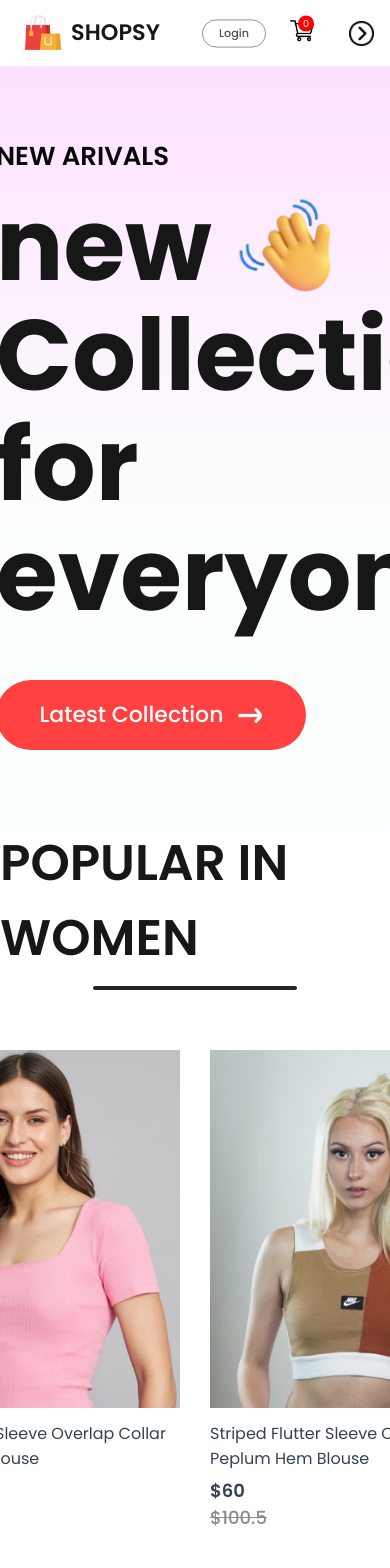
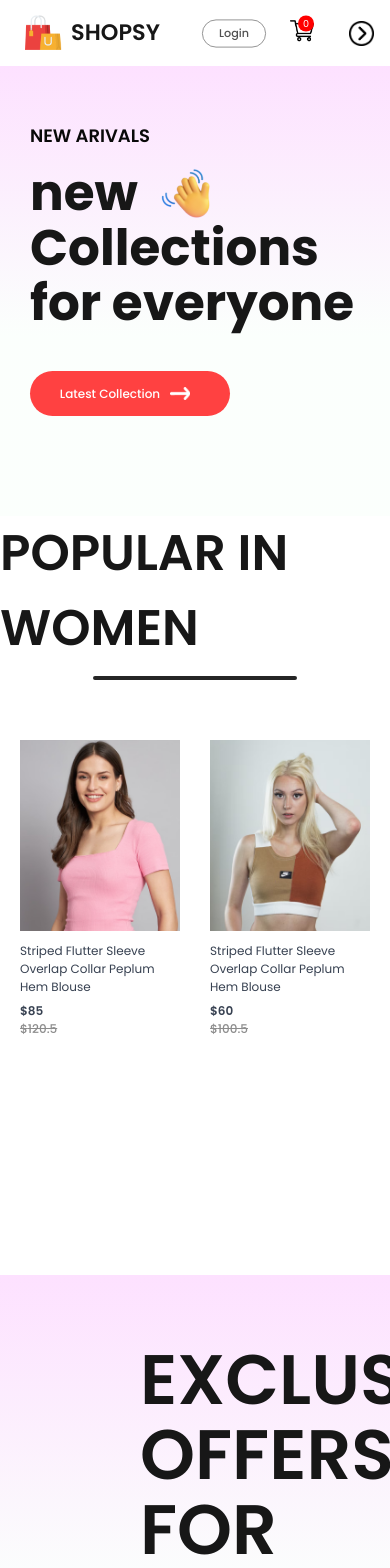
Before and after one commit to souravcodes1080/mern-ecommerce, a React (Vite) app in the folder frontend/: page / in a window 390 px wide. Shown: the top 1568 px of the page. Built offline with nearby package versions, Linux system fonts and the light colour scheme.

Commit message:
hero responsive

```diff
--- a/frontend/src/Components/Hero/Hero.jsx
+++ b/frontend/src/Components/Hero/Hero.jsx
@@ -23,11 +23,11 @@
                 <div className="">
                   Latest Collection
                 </div>
-                <img src={arrow_icon} alt="arrow" />
+                <img src={arrow_icon} alt="arrow" className='arrow_icon' />
               </div>
             </div>
             <div className="hero-right">
-              <img src={hero_image} alt="hero_img" width={"80%"}/>
+              <img src={hero_image} alt="hero_img" width={"550px"}/>
             </div>
         </div>
     </>
--- a/frontend/src/Components/Hero/hero.css
+++ b/frontend/src/Components/Hero/hero.css
@@ -1,11 +1,13 @@
 .hero{
-    height: 90vh;
+    /* height: 100vh; */
+    padding-top: 100px;
+    padding-bottom: 200px;
     background: linear-gradient(180deg, #fde1ff, #e1ffea22 60%);
     display: flex;
-    justify-content: center;
+    /* justify-content: center; */
 }
 .hero-left{
-    /* flex: 1; */
+    flex: 1;
     display: flex;
     flex-direction: column;
     justify-content: center;
@@ -59,3 +61,111 @@
     align-items: center;
     justify-content: center;
 }
+@media(max-width:1280px){
+    .hero{
+        padding-top: 100px;
+        padding-bottom: 100px;
+    }
+    .hero-left{
+        padding-left: 100px;
+    }
+    .hero-left h2{
+        font-size: 22px;
+    }
+    .hero-left p{
+        font-size: 60px;
+    }
+    .hero-hand-icon img{
+        width: 80px;
+    }
+    .hero-latest-button{
+        gap: 10px;
+        width: 250px;
+        height: 60px;
+        margin-top: 20px;
+        font-size: 18px;
+    }
+    .hero-right img{
+        width: 400px;
+    }
+}
+
+@media(max-width:1024px){
+    .hero{
+        padding-top: 100px;
+        padding-bottom: 100px;
+    }
+    .hero-left{
+        padding-left: 80px;
+    }
+    .hero-left h2{
+        font-size: 20px;
+    }
+    .hero-left p{
+        font-size: 50px;
+    }
+    .hero-hand-icon img{
+        width: 65px;
+    }
+    .hero-latest-button{
+        width: 220px;
+        height: 50px;
+        font-size: 16px;
+    }
+    .hero-right img{
+        width: 300px;
+    }
+}
+@media(max-width:800px){
+    .hero{
+        padding-top: 60px;
+        padding-bottom: 100px;
+    }
+    .hero-left{
+        padding-left: 30px;
+    }
+    .hero-left h2{
+        font-size: 16px;
+    }
+    .hero-left p{
+        font-size: 40px;
+    }
+    .hero-hand-icon img{
+        width: 50px;
+    }
+    .hero-latest-button{
+        width: 175px;
+        height: 40px;
+        font-size: 12px;
+    }
+    .arrow_icon{
+        padding-right: 10px;
+        width: 20px;
+    }
+    .hero-right img{
+        width: 200px;
+    }
+}
+
+@media(max-width:500px){
+    .hero{
+        flex-direction: column;
+    }
+    .hero-right{
+        display: none;
+    }
+    .hero-left h2{
+        font-size: 18px;
+    }
+    .hero-left p{
+        font-size: 50px;
+    }
+    .hero-hand-icon img{
+        width: 55px;
+    }
+    .hero-latest-button{
+        width: 200px;
+        height: 45px;
+        /* font-size: 12px; */
+    }
+}
--- a/frontend/src/Components/Item/item.css
+++ b/frontend/src/Components/Item/item.css
@@ -1,7 +1,9 @@
 .item{
-    width: 300px;
+    width: 280px;
 }
-
+.item img{
+    width: 100%;
+}
 .item p{
     margin: 6px 0;
 }
@@ -29,3 +31,46 @@
     text-decoration: none;
     color: #374151;
 }
+
+@media(max-width:1280px){
+    .item{
+        width: 220px;
+        font-size: 14px;
+    }
+    .item-price-old{
+        font-size: 14px;
+    }
+    .item-price-new{
+        font-size: 14px;
+    }
+}
+@media(max-width:1024px){
+    .item{
+        width: 170px;
+        font-size: 13px;
+    }
+    .item-price-old{
+        font-size: 13px;
+    }
+    .item-price-new{
+        font-size: 13px;
+    }
+}
+@media(max-width:800px){
+    .item{
+        width: 120px;
+        font-size: 12px;
+    }
+    .item-price-old{
+        font-size: 12px;
+    }
+    .item-price-new{
+        font-size: 12px;
+    }
+}
+@media(max-width:500px){
+    .item{
+        width: 160px;
+    }
+
+}
```
